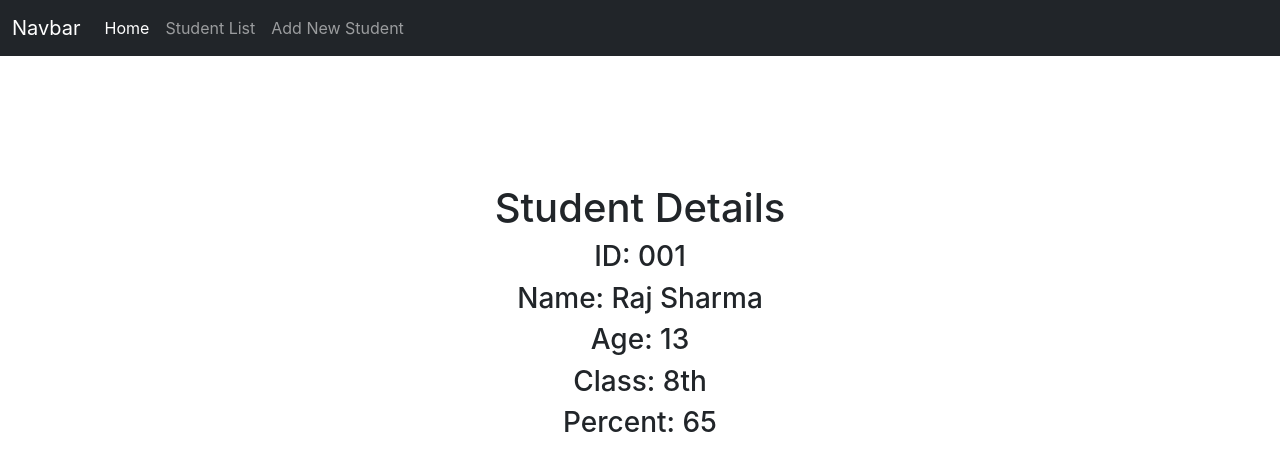
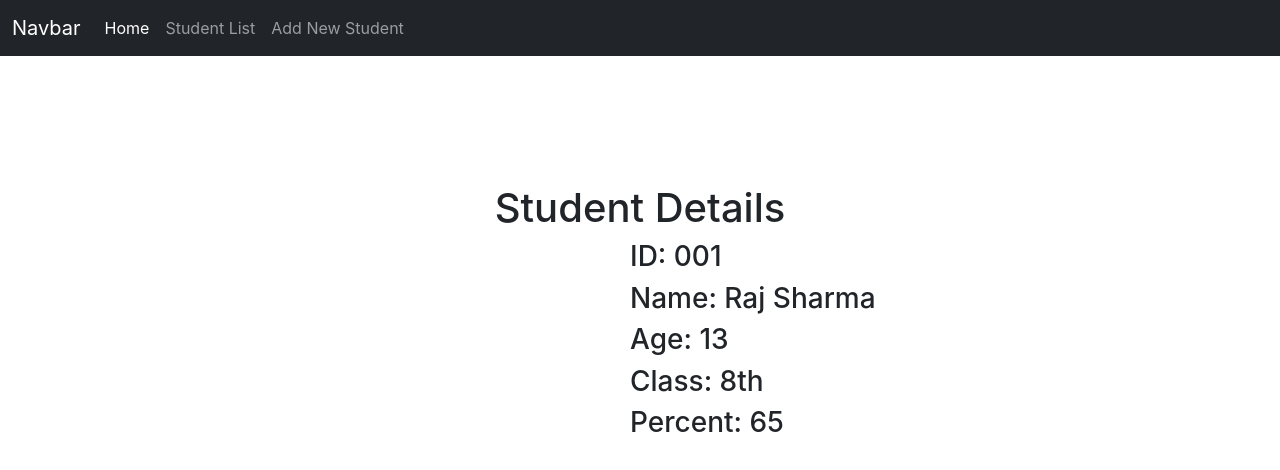
Before and after one commit to razi1998/mock-app, a React (Create React App) app: page /student/001 in a window 1280 px wide. Shown: the top 470 px of the page. Built offline with nearby package versions, Linux system fonts and the light colour scheme.

Commit message:
new styles added

```diff
--- a/src/index.css
+++ b/src/index.css
@@ -16,7 +16,7 @@ code {
 }
 
 .center-text {
-  text-align: center;
+  margin-left: 630px;
 }
 
 .home-container {
```
